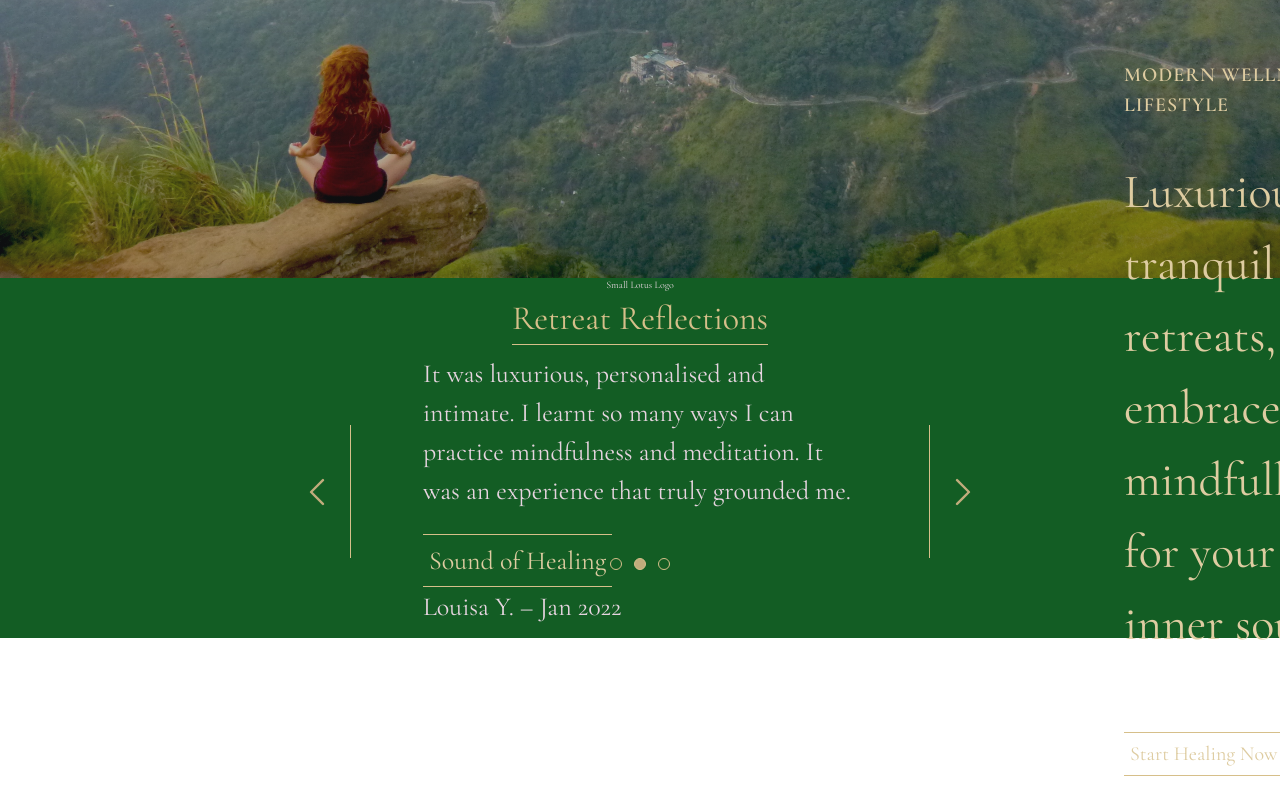
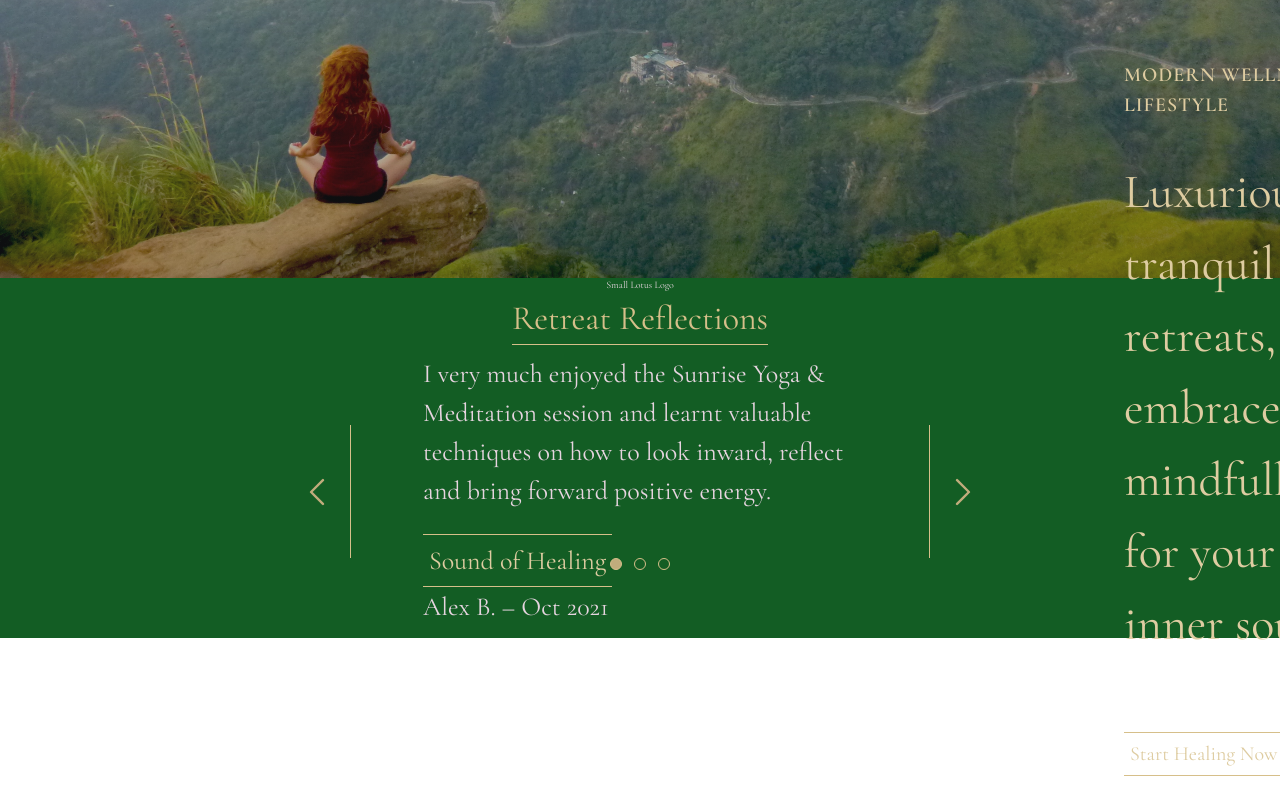
Before and after one commit to jieqiangt/the-hush-retreat, a Next.js app: page / in a window 1280 px wide. Shown: the part 522-1322 px from the top of the page. Built offline with nearby package versions, Linux system fonts and the light colour scheme.

Commit message:
- added transition for testimonial to fade in from top - added logic for carousel dots to transit to correct carousel item

```diff
--- a/components/home/Testimonials.js
+++ b/components/home/Testimonials.js
@@ -6,7 +6,7 @@ import TestimonialItem from "../ui/TestimonialItem";
 
 export default function Testimonials() {
 
-  const [activeItem, setActiveItem] = useState(1)
+  const [activeItem, setActiveItem] = useState(0)
   const [testimonialItems, setTestimonialItems] = useState([])
 
   let testimonialsArr = [
@@ -38,6 +38,10 @@ export default function Testimonials() {
     },
   ];
 
+  const changeActiveItem = (newActiveItem) => {
+    setActiveItem(() => newActiveItem)
+  }
+
   useEffect(() => {
 
     const createTestimonialItem = (item) => (
@@ -68,11 +72,12 @@ export default function Testimonials() {
 
 
 
+
   return (
     <section className={classes["testimonials"]}>
       <div>Small Lotus Logo</div>
       <h2 className={classes["section--title"]}>Retreat Reflections</h2>
-      <Carousel carouselItems={testimonialItems} activeItem={activeItem}/>
+      <Carousel carouselItems={testimonialItems} activeItem={activeItem} changeActiveItem={changeActiveItem}/>
     </section>
   );
 }
--- a/components/ui/Carousel.js
+++ b/components/ui/Carousel.js
@@ -2,29 +2,40 @@ import CarouselBtn from "./CarouselBtn";
 import CarouselNav from "./CarouselNav";
 
 export default function Carousel(props) {
+
   const carouselClass = props.carouselClass
     ? `carousel ${props.carouselClass}`
     : "carousel";
-
   const carouselListClass = props.carouselListClass
     ? `carousel--list ${props.carouselListClass}`
     : "carousel--list";
+  const numItems = props.carouselItems.length
 
+  const changeActiveItemHandler = (event) => {
 
-  const numItems = props.carouselItems.length
+    event.preventDefault()
+    const slideDirection = event.target.getAttribute('slide-direction')
+    let direction = 1;
+    if (slideDirection === 'left') {
+      direction = -1
+    }
+    const newActiveItem = Math.max((props.activeItem + 1 * direction) % numItems, 0)
+    props.changeActiveItem(newActiveItem)
+  }
+
 
   return (
     <div className={carouselClass}>
       <div className={carouselListClass}>
         {props.carouselItems}
-        <CarouselBtn carouselBtnClass="carousel--btn--left" slide-direction="left" activeItem={props.activeItem}>
-          <svg xmlns="http://www.w3.org/2000/svg" fill="none" viewBox="0 0 24 24" stroke-width="1.5" stroke="currentColor">
-            <path stroke-linecap="round" stroke-linejoin="round" d="M15.75 19.5L8.25 12l7.5-7.5" />
+        <CarouselBtn carouselBtnClass="carousel--btn--left" slide-direction="left" activeItem={props.activeItem} onClick={changeActiveItemHandler}>
+          <svg xmlns="http://www.w3.org/2000/svg" fill="none" viewBox="0 0 24 24" strokeWidth="1.5" stroke="currentColor">
+            <path strokeLinecap="round" strokeLinejoin="round" d="M15.75 19.5L8.25 12l7.5-7.5" />
           </svg>
         </CarouselBtn>
-        <CarouselBtn carouselBtnClass="carousel--btn--right" slide-direction="right" activeItem={props.activeItem}>
-          <svg xmlns="http://www.w3.org/2000/svg" fill="none" viewBox="0 0 24 24" stroke-width="1.5" stroke="currentColor">
-            <path stroke-linecap="round" stroke-linejoin="round" d="M8.25 4.5l7.5 7.5-7.5 7.5" />
+        <CarouselBtn carouselBtnClass="carousel--btn--right" slide-direction="right" activeItem={props.activeItem} onClick={changeActiveItemHandler}>
+          <svg xmlns="http://www.w3.org/2000/svg" fill="none" viewBox="0 0 24 24" strokeWidth="1.5" stroke="currentColor">
+            <path strokeLinecap="round" strokeLinejoin="round" d="M8.25 4.5l7.5 7.5-7.5 7.5" />
           </svg>
         </CarouselBtn>
       </div>
@@ -33,6 +44,7 @@ export default function Carousel(props) {
         carouselDotClass={props.carouselDotClass}
         numItems={numItems}
         activeItem={props.activeItem}
+        changeActiveItem={props.changeActiveItem}
       />
     </div>
   );
--- a/components/ui/CarouselBtn.js
+++ b/components/ui/CarouselBtn.js
@@ -4,5 +4,5 @@ export default function CarouselBtn(props) {
     ? `carousel--btn ${props.carouselBtnClass}`
     : "carousel--btn";
 
-  return <button className={`${carouselBtnClass}`}>{props.children}</button>;
+  return <button className={`${carouselBtnClass}`} onClick={props.onClick}>{props.children}</button>;
 }
--- a/components/ui/CarouselDot.js
+++ b/components/ui/CarouselDot.js
@@ -6,5 +6,5 @@ export default function CarouselDot(props) {
 
     const activeDotClass = props.active ? "carousel--dot--active" : "";
 
-    return <button className={`${carouselDotClass} ${activeDotClass}`}>{props.children}</button>;
+    return <button dot-id={props.dotId} className={`${carouselDotClass} ${activeDotClass}`} onClick={props.onClick}>{props.children}</button>;
   }
--- a/components/ui/CarouselNav.js
+++ b/components/ui/CarouselNav.js
@@ -5,7 +5,7 @@ import CarouselDot from "./CarouselDot";
 
 export default function CarouselNav(props) {
 
-  const { numItems } = props;
+  const { numItems, activeItem } = props;
   const [carouselDots, setCarouselDots] = useState([]);
 
   const carouselNavClass = props.carouselNavClass
@@ -16,24 +16,35 @@ export default function CarouselNav(props) {
     ? `carousel--dot ${props.carouselDotClass}`
     : "carousel--dot";
 
+  const changeActiveItemHandler = (event) => {
+
+    event.preventDefault()
+    const newActiveItem = parseInt(event.target.getAttribute('dot-id'))
+    props.changeActiveItem(newActiveItem)
+  }
+
+
+  useEffect(() => {
+
     const createCarouselDots = (numItems) => {
 
       const collectorArr = [];
       for (let i = 0; i < numItems; i++) {
         let tempDot;
-      tempDot = <CarouselDot key={i} carouselBtnClass={carouselDotClass}>&nbsp;</CarouselDot>
-      if (i === props.activeItem) {
-        tempDot = <CarouselDot key={i} carouselBtnClass={carouselDotClass} active={true}>&nbsp;</CarouselDot>
+        tempDot = <CarouselDot key={i} dotId={i} carouselBtnClass={carouselDotClass} onClick={changeActiveItemHandler}>&nbsp;</CarouselDot>
+        if (i === activeItem) {
+          tempDot = <CarouselDot key={i} dotId={i} carouselBtnClass={carouselDotClass} onClick={changeActiveItemHandler} active={true}>&nbsp;</CarouselDot>
         }
         collectorArr.push(tempDot)
       }
       return collectorArr;
     }
 
-  useEffect(() => {
-    const createdDots = createCarouselDots(numItems)
+    const createdDots = createCarouselDots(numItems, activeItem)
     setCarouselDots(createdDots)
-  }, [numItems])
+
+  }, [numItems, activeItem])
+
 
   return (
     <div className={carouselNavClass}>
--- a/sass/abstracts/_mixins.scss
+++ b/sass/abstracts/_mixins.scss
@@ -26,10 +26,10 @@
     color: $col-accent-shade-1;
     border: $thin-accent-border;
     cursor: pointer;
-    transition: $ani-default;
+    transition: background-color $ani-time-link ease-out color $ani-time-link ease-out;
 
     &:hover {
         background-color: rgba($col-accent-primary, 0.6);
         color: $col-main-shade-2;
-      }
+    }
 }
--- a/sass/base/_utilities.scss
+++ b/sass/base/_utilities.scss
@@ -191,11 +191,15 @@
   &--item {
     width: 100%;
     height: 100%;
+    transform: translateY(-3rem);
+    display: flex;
     @include make-invisible;
+    transition: all 1.2s ease-in-out;
 
     &--active {
       @include make-visible;
-      display: flex;
+      transform: translateY(0);
+
     }
   }
 
@@ -244,11 +248,6 @@
     height: 1.2rem;
     width: 1.2rem;
 
-    //disabled for now
-    &:hover {
-      background-color: transparent;
-    }
-
     &--active {
       background-color: $col-accent-shade-1;
 
```
Lines whose indentation alone changed are shown as unchanged.
